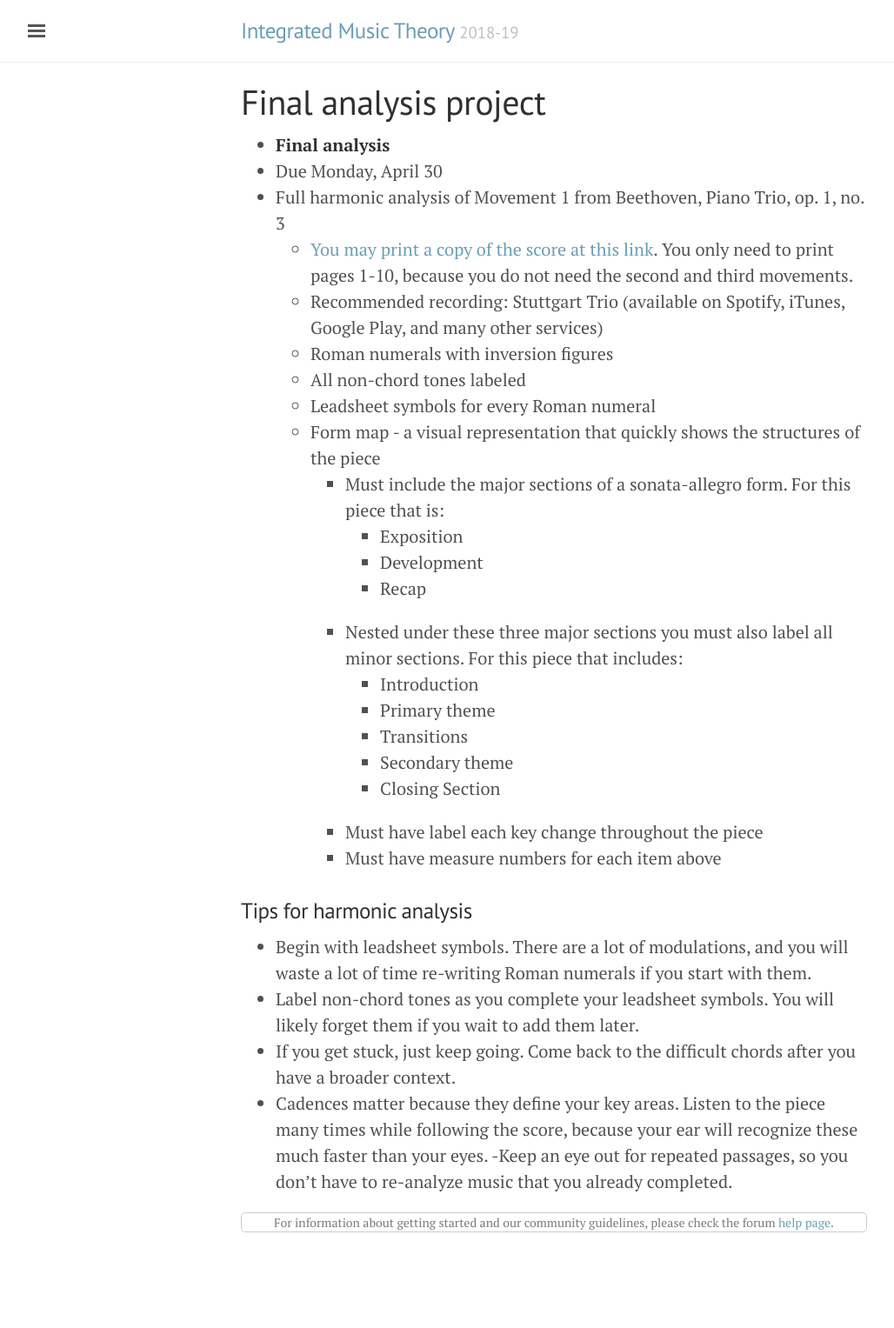
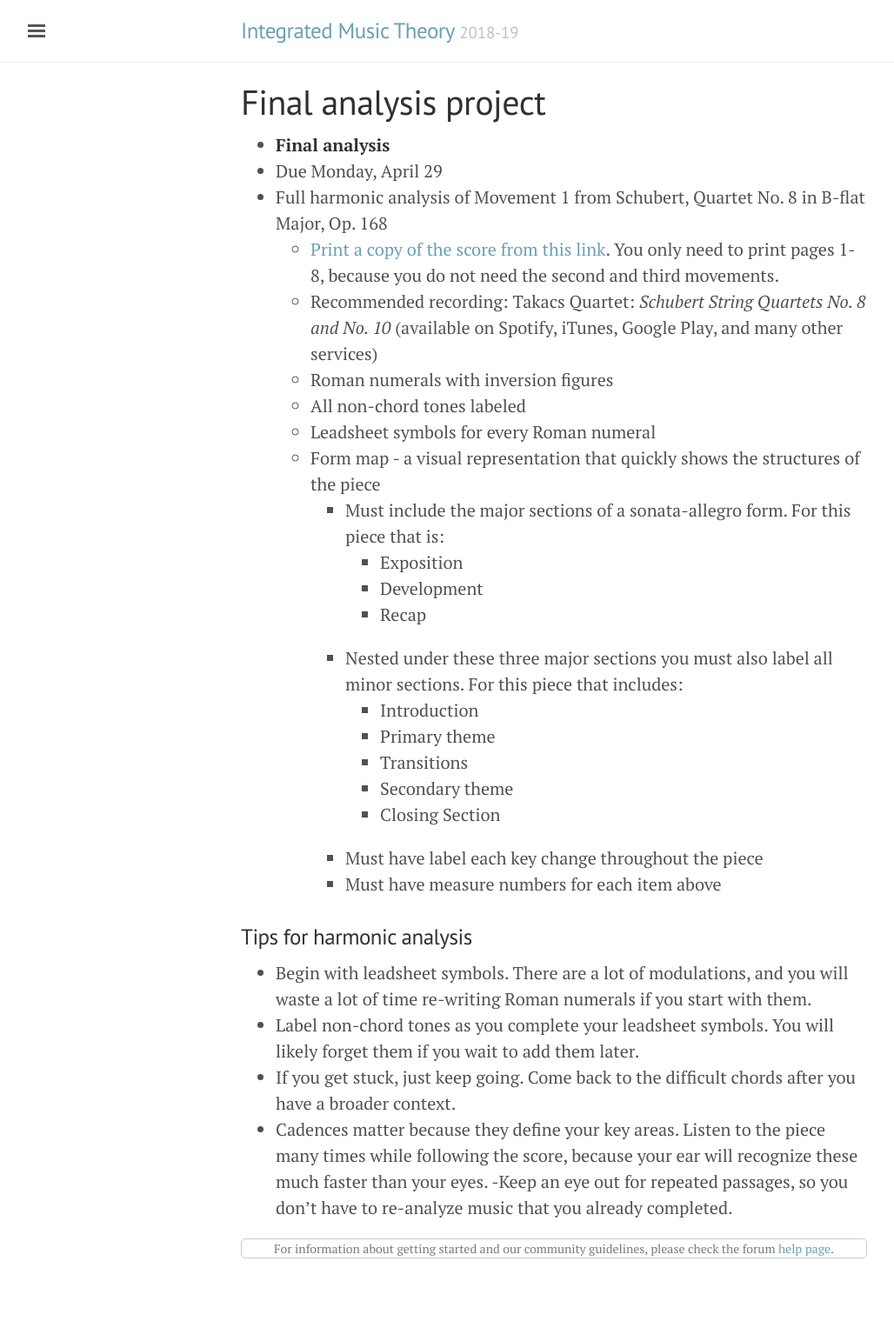
Before and after one commit to intmus/inttheory19-20, a Jekyll site: the page built from _assignments/Spring-semester/2018-40-30.md, in a window 1280 px wide. Shown: the whole page at 87% size, without its empty margins (3-1031 px from the left). Built offline with Jekyll 4.4.1, drawn with Linux system fonts in a browser that asks for light colours; comment, search, counter and statistics services are not loaded; before the commit the page ends 1497 px from its top, so only the background shows below that.

Commit message:
23d revisions and final project assignment update

```diff
--- a/_assignments/Spring-semester/2018-40-30.md
+++ b/_assignments/Spring-semester/2018-40-30.md
@@ -1,14 +1,14 @@
 ---
 title: Final analysis project
-due: Apr 30
+due: Apr 29
 layout: forum
 ---
 
 - **Final analysis**
-- Due Monday, April 30
-- Full harmonic analysis of Movement 1 from Beethoven, Piano Trio, op. 1, no. 3
-    - [You may print a copy of the score at this link](http://ks.imslp.info/files/imglnks/usimg/f/f8/IMSLP52470-PMLP30734-Beethoven_Werke_Breitkopf_Serie_11_No_81_Op_1_No_3.pdf). You only need to print pages 1-10, because you do not need the second and third movements.
-    - Recommended recording: Stuttgart Trio (available on Spotify, iTunes, Google Play, and many other services)
+- Due Monday, April 29
+- Full harmonic analysis of Movement 1 from Schubert, Quartet No. 8 in B-flat Major, Op. 168
+    - [Print a copy of the score from this link](http://conquest.imslp.info/files/imglnks/usimg/7/7c/IMSLP03948-SchubertStringQuartetNo8.pdf). You only need to print pages 1-8, because you do not need the second and third movements.
+    - Recommended recording: Takacs Quartet: *Schubert String Quartets No. 8 and No. 10* (available on Spotify, iTunes, Google Play, and many other services)
     - Roman numerals with inversion figures
     - All non-chord tones labeled
     - Leadsheet symbols for every Roman numeral
```
Also changed, not shown: _23-intro-to-post-tonal/d1-ex-tonerows.md (+3 -3 lines).
